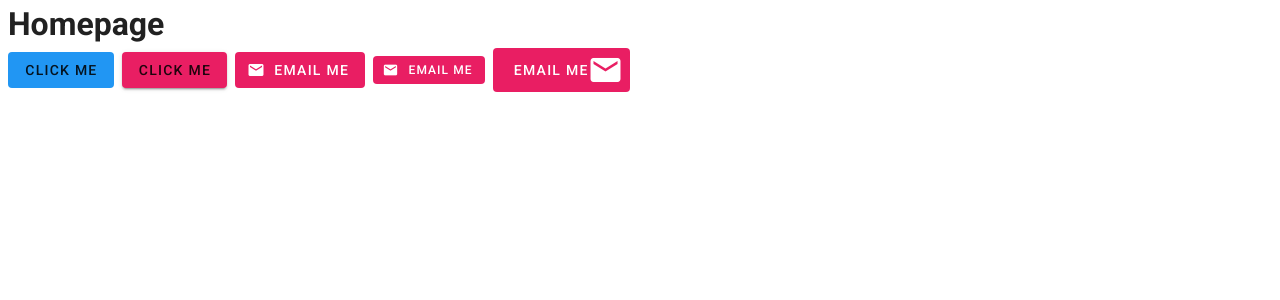
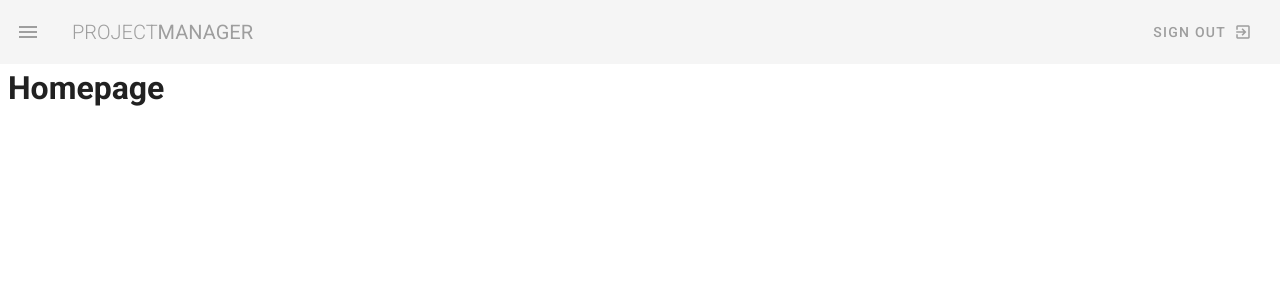
Before and after one commit to Sunil2201/project-manager, a Vue app: page / in a window 1280 px wide. Shown: the top 300 px of the page. Built offline with nearby package versions, Linux system fonts and the light colour scheme.

Commit message:
feat: added navbar

```diff
--- a/src/App.vue
+++ b/src/App.vue
@@ -1,5 +1,6 @@
 <template>
-  <v-app>
+  <v-app class="grey lighten-4">
+    <NavBar />
     <v-main>
       <router-view></router-view>
     </v-main>
@@ -7,9 +8,12 @@
 </template>
 
 <script>
+import NavBar from '@/components/NavBar'
 export default {
   name: "App",
-
+  components: {
+    NavBar
+  },
   data: () => ({
     //
   }),
--- /dev/null
+++ b/src/components/NavBar.vue
@@ -0,0 +1,31 @@
+<template>
+  <nav>
+    <v-app-bar flat app>
+      <v-app-bar-nav-icon class="grey--text" @click="drawer = !drawer">
+      </v-app-bar-nav-icon>
+      <v-app-bar-title class="text-uppercase grey--text">
+        <span class="font-weight-light">Project</span>
+        <span>Manager</span>
+      </v-app-bar-title>
+      <v-spacer></v-spacer>
+      <v-btn text color="grey">
+        <span>Sign Out</span>
+        <v-icon right>exit_to_app</v-icon>
+      </v-btn>
+    </v-app-bar>
+
+    <v-navigation-drawer v-model="drawer" absolute temporary class="indigo">
+      <p>test</p>
+    </v-navigation-drawer>
+  </nav>
+</template>
+
+<script>
+export default {
+  data() {
+    return {
+      drawer: false,
+    };
+  },
+};
+</script>
--- a/src/views/homePage.vue
+++ b/src/views/homePage.vue
@@ -1,24 +1,6 @@
 <template>
   <div class="home ml-2">
     <h1>Homepage</h1>
-    <v-btn depressed color="blue">click me</v-btn>
-    <v-btn class="ml-2" flat color="pink">click me</v-btn>
-
-    <v-btn depressed class="pink white--text ml-2">
-        <v-icon left>email</v-icon>
-        <span>email me</span>
-    </v-btn>
-
-    <v-btn depressed small class="pink white--text ml-2">
-        <v-icon left small>email</v-icon>
-        <span>email me</span>
-    </v-btn>
-
-    <v-btn depressed large class="pink white--text ml-2">
-        <span>email me</span>
-        <v-icon right large>email</v-icon>
-    </v-btn>
-
   </div>
 </template>
 
```
